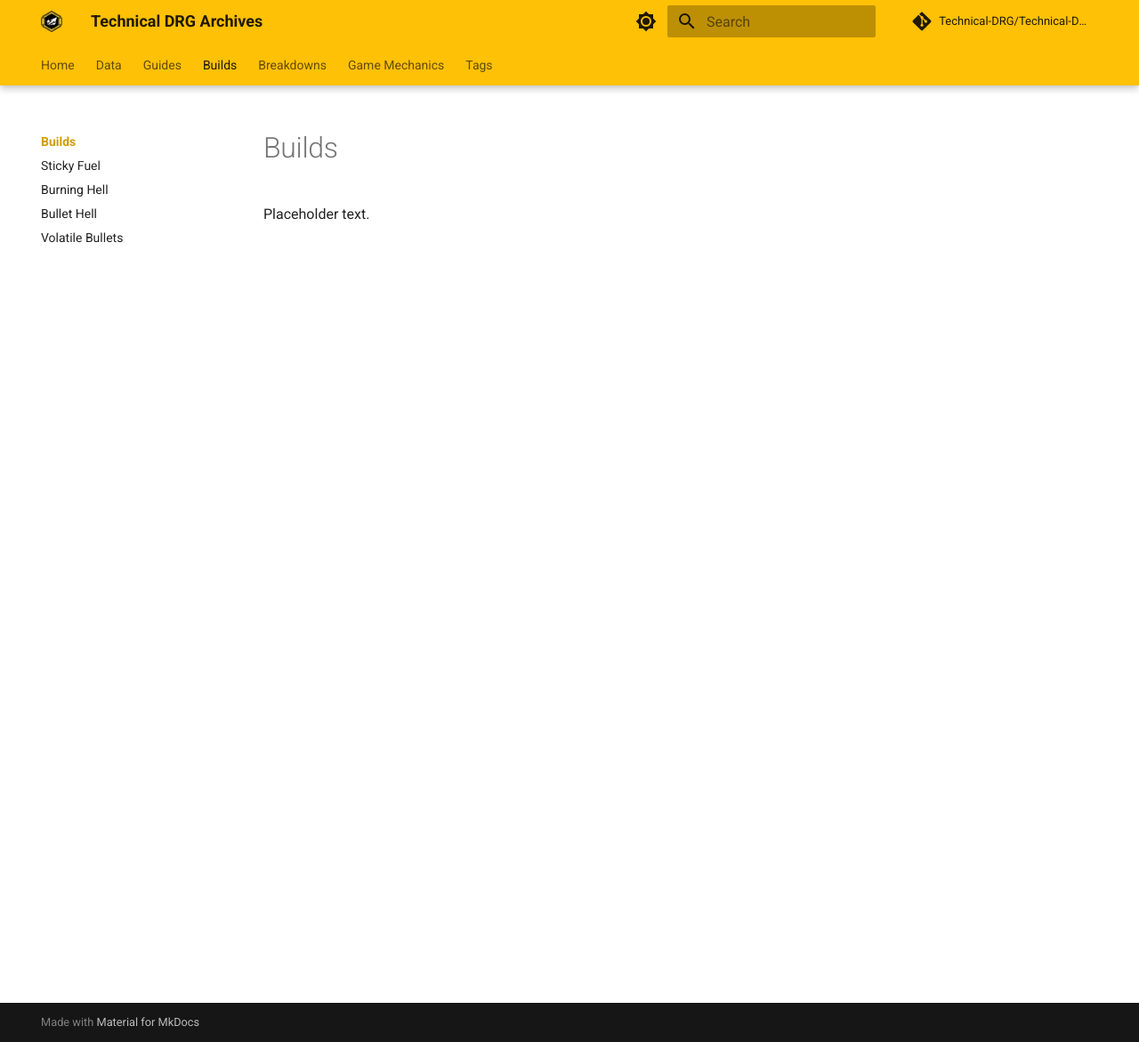
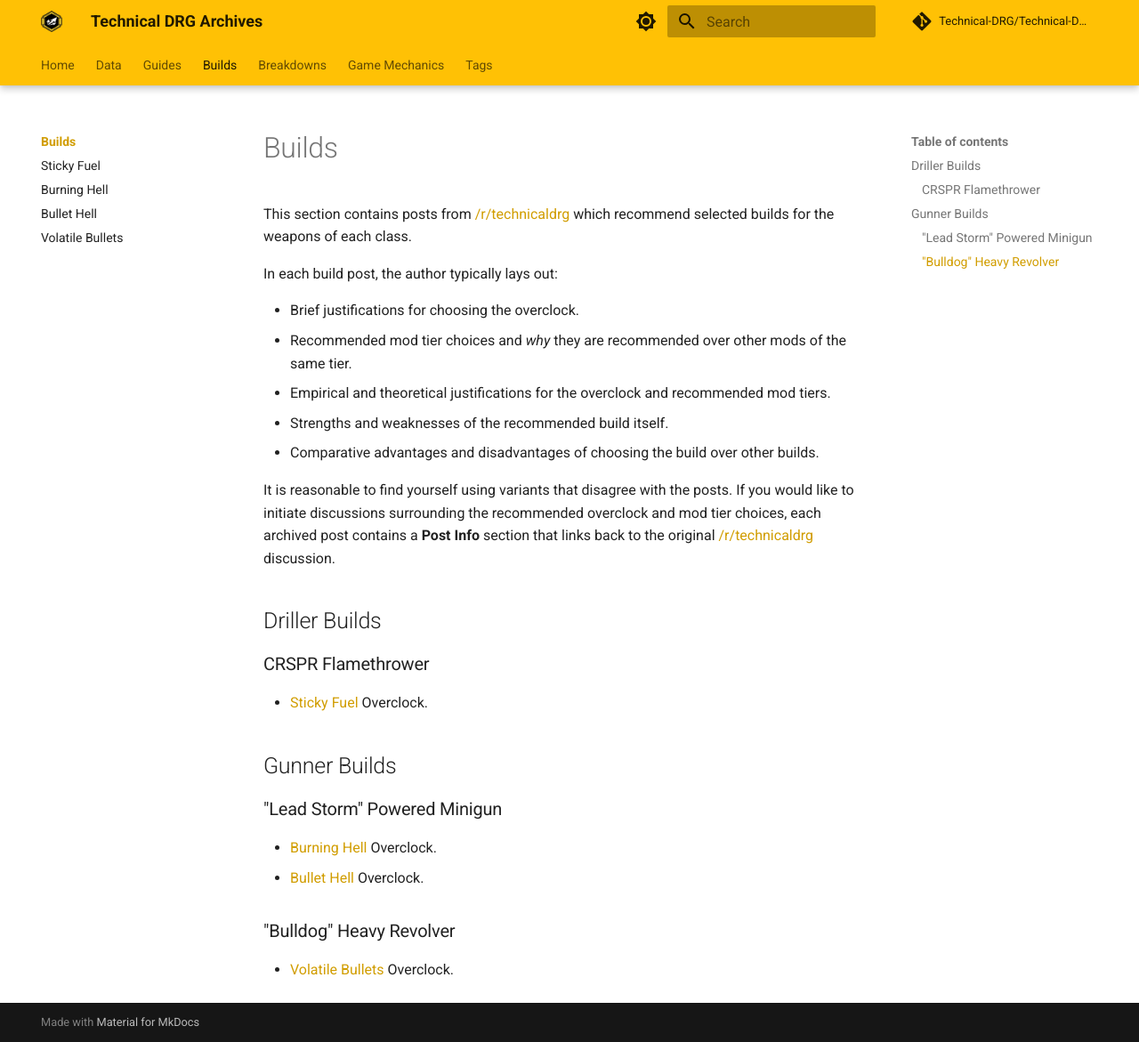
Before and after one commit to Technical-DRG/Technical-DRG-Archives, an MkDocs documentation site: the page built from docs/builds/index.md, in a window 1280 px wide and 1171 px high. Shown: the whole window at 89% size. Built offline with MkDocs 1.6.1 and Material for MkDocs 9.7.7, drawn with Linux system fonts in a browser that asks for light colours; comment, search, counter and statistics services are not loaded.

Commit message:
builds: add section intro for builds

```diff
--- a/docs/builds/index.md
+++ b/docs/builds/index.md
@@ -1,3 +1,34 @@
 # Builds
 
-Placeholder text.
+This section contains posts from [/r/technicaldrg](https://www.reddit.com/r/technicaldrg) which
+recommend selected builds for the weapons of each class.
+
+In each build post, the author typically lays out:
+
+- Brief justifications for choosing the overclock.
+- Recommended mod tier choices and *why* they are recommended over other mods of the same tier.
+- Empirical and theoretical justifications for the overclock and recommended mod tiers.
+- Strengths and weaknesses of the recommended build itself.
+- Comparative advantages and disadvantages of choosing the build over other builds.
+
+It is reasonable to find yourself using variants that disagree with the posts. If you would like to
+initiate discussions surrounding the recommended overclock and mod tier choices, each archived post
+contains a **Post Info** section that links back to the original
+[/r/technicaldrg](https://www.reddit.com/r/technicaldrg) discussion.
+
+## Driller Builds
+
+### CRSPR Flamethrower
+
+- [Sticky Fuel](./sticky-fuel.md) Overclock.
+
+## Gunner Builds
+
+### "Lead Storm" Powered Minigun
+
+- [Burning Hell](./burning-hell.md) Overclock.
+- [Bullet Hell](./bullet-hell.md) Overclock.
+
+### "Bulldog" Heavy Revolver
+
+- [Volatile Bullets](./volatile-bullets.md) Overclock.
```
